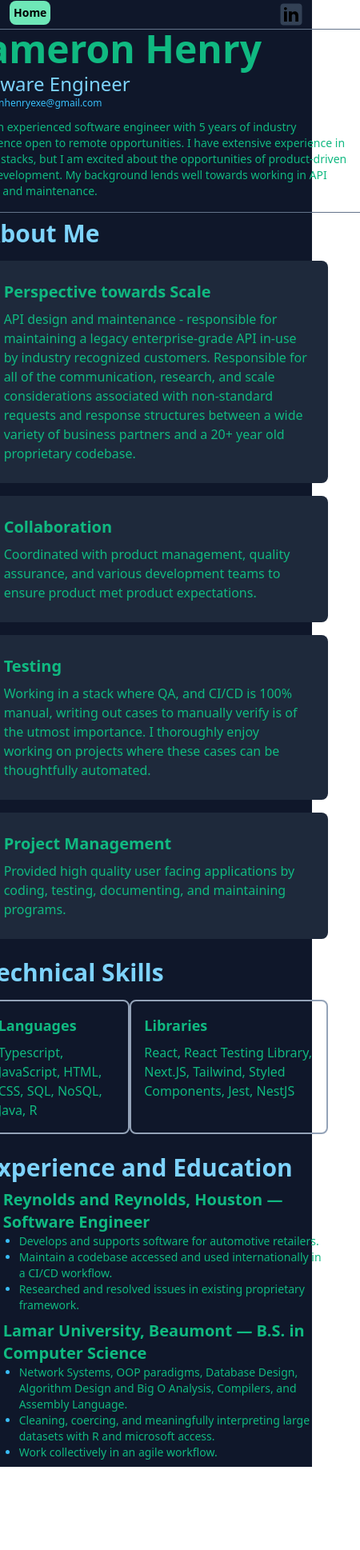
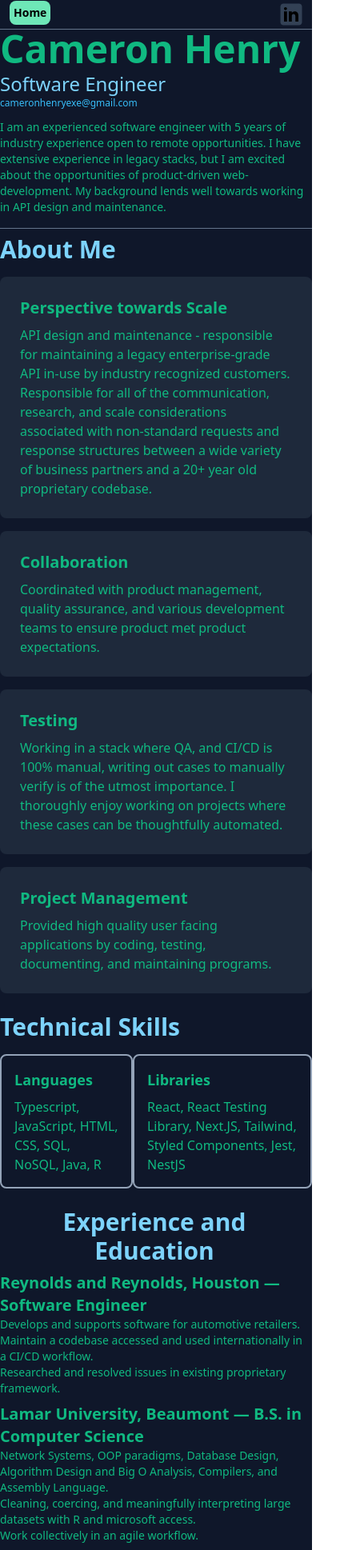
Before and after one commit to CamHenry/resumesite, a Next.js app: page / in a window 390 px wide. Shown: the whole page at 80% size, 450 px wide, since content can reach past the window. Before the commit the page ends 1834 px from the top, so only its background shows below. Built offline with nearby package versions, Linux system fonts and the light colour scheme.

Commit message:
Responsive design for small/mobile screens

```diff
--- a/pages/index.tsx
+++ b/pages/index.tsx
@@ -10,7 +10,7 @@ import Head from 'next/head';
  */
 const DescBlock = (args:{title: string, desc: string}[]) =>
   args.map(({title, desc}) =>
-    <div key={title} className='p-6 mt-4 mx-10 text-left border rounded-lg border-transparent bg-slate-800' >
+    <div key={title} className='p-6 mt-4 sm:mx-10 text-left border rounded-lg border-transparent bg-slate-800' >
       <h3 className='text-xl font-bold'>{title}</h3>
       <p className='mt-2 text-md'>{desc}</p>
     </div>
@@ -26,31 +26,30 @@ const SkillBlock = (args:{title: string, skills: string}) =>
 
 const Home: NextPage = () => {
   return (
-    <div className='bg-slate-900 '>
-      <div className='flex flex-col items-center min-h-screen text-emerald-500'>
+    <div className='flex flex-col items-center justify-center m-auto min-h-screen min-w-0 overflow-auto overflow-x-auto text-emerald-500 bg-slate-900'>
       <Head>
         <title>Cameron Henry</title>
       </Head>
       <main className='flex flex-col items-center justify-center md:w-[40rem] min-w-0 text-center'>
-          <div className='md:border-x border-t w-full mx-20 pb-1 min-w-0 border-slate-500'>
-            <h1 className='ml-3 text-left text-5xl font-bold'>
+        <div className='md:border-x border-t w-full sm:mx-20 pb-1 min-w-0 border-slate-500'>
+          <h1 className='sm:ml-3 text-left text-5xl font-bold'>
             Cameron Henry{' '}
           </h1>
-            <p className='ml-4 mt-1 text-left text-2xl text-sky-300'>
+          <p className='sm:ml-4 mt-1 text-left text-2xl text-sky-300'>
             Software Engineer{' '}
           </p>
-            <p className='ml-4 mb-3 text-xs text-left text-sky-400'>
+          <p className='sm:ml-4 mb-3 text-xs text-left text-sky-400'>
             cameronhenryexe@gmail.com
           </p>
-            <p className='mx-4 mt-1 mb-3 text-sm text-left'>
+          <p className='sm:mx-4 mt-1 mb-3 text-sm text-left'>
               I am an experienced software engineer with 5 years of industry experience open to remote opportunities.
               I have extensive experience in legacy stacks, but I am excited about the opportunities  of product-driven web-development.
               My background lends well towards working in API design and maintenance.
           </p>
         </div>
-          <div className='md:border-x mx-20 pb-2 w-full min-w-0 border-slate-500'>
+        <div className='md:border-x sm:mx-20 pb-2 w-full min-w-0 border-slate-500'>
           <div className='border-t border-slate-500'>
-              <h1 className='flex justify-left ml-10 mt-2 text-3xl font-bold text-sky-300'>
+            <h1 className='flex justify-left sm:ml-10 mt-2 text-3xl font-bold text-sky-300'>
               About Me
             </h1>
             <div className='flex flex-col items-center justify-around mb-2 w-full'>
@@ -79,10 +78,10 @@ const Home: NextPage = () => {
 
           </div>
           <div>
-              <h1 className='flex justify-left ml-10 mt-6 text-3xl font-bold text-sky-300'>
+            <h1 className='flex justify-left sm:ml-10 mt-6 text-3xl font-bold text-sky-300'>
               Technical Skills
             </h1>
-              <div className='flex flex-row justify-between mx-10'>
+            <div className='flex flex-row justify-between sm:mx-10'>
               {SkillBlock({
                 title: 'Languages',
                 skills: 'Typescript, JavaScript,  HTML, CSS, SQL, NoSQL, Java,  R',
@@ -95,13 +94,13 @@ const Home: NextPage = () => {
           </div>
 
           <div className='mt-6 pr-1'>
-              <h1 className='flex justify-left ml-10 mt-6 text-3xl font-bold text-sky-300'>
+            <h1 className='flex justify-left sm:ml-10 mt-6 text-3xl font-bold text-sky-300'>
               Experience and Education
             </h1>
-              <ul className='text-left list-disc mx-10 mt-2 pl-6 text-xl font-bold marker:text-sky-400'>
+            <ul className='text-left list-disc sm:mx-10 mt-2 sm:pl-6 text-xl font-bold marker:text-sky-400'>
               <li className='mt-2'>
                 Reynolds and Reynolds, Houston — Software Engineer
-                  <ul className='list-disc pl-5 text-sm font-normal'>
+                <ul className='list-disc sm:pl-5 text-sm font-normal'>
                   <li>
                     Develops and supports software for automotive retailers.
                   </li>
@@ -115,7 +114,7 @@ const Home: NextPage = () => {
               </li>
               <li className='mt-2'>
                 Lamar University, Beaumont — B.S. in Computer Science
-                  <ul className='list-disc pl-5 text-sm font-normal'>
+                <ul className='list-disc sm:pl-5 text-sm font-normal'>
                   <li>
                     Network Systems, OOP paradigms, Database Design, Algorithm Design and Big O Analysis, Compilers, and Assembly Language.
                   </li>
@@ -133,7 +132,6 @@ const Home: NextPage = () => {
         </div>
       </main>
     </div>
-    </div>
   );
 };
 
```
Lines whose indentation alone changed are shown as unchanged.
